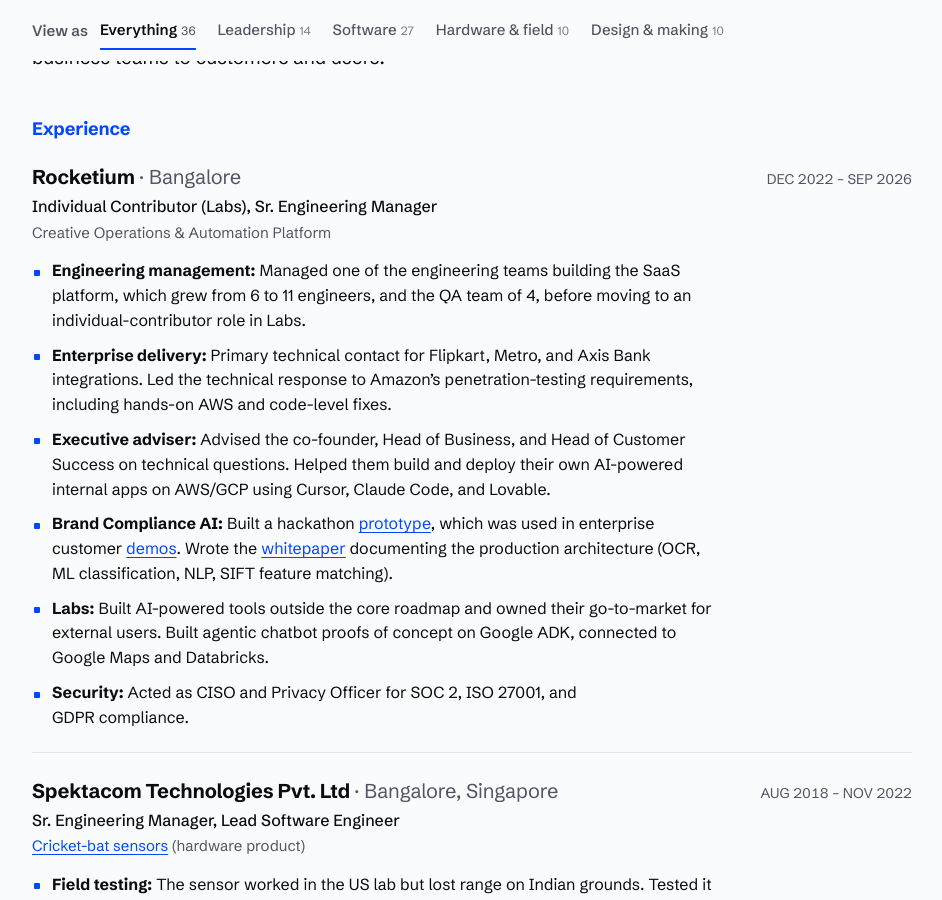
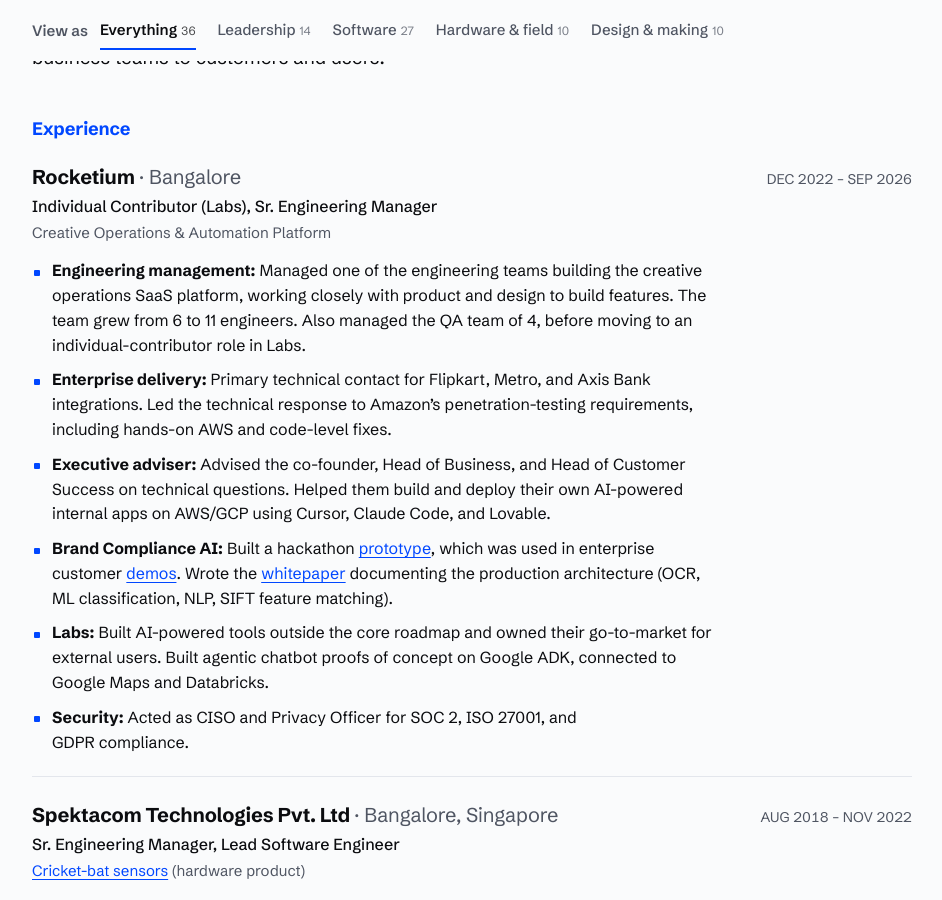
Before and after one commit to and/and.github.io, a Jekyll site: the page resume/index.html, which Jekyll copies as it is, in a window 1280 px wide and 900 px high, scrolled down 403 px. Shown: the whole window, without its empty margins (168-1110 px from the left). Built offline with Jekyll 4.4.1, drawn with Linux system fonts in a browser that asks for light colours.

Commit message:
Resume: engineering management bullet mentions product and design collaboration
Co-Authored-By: Claude Opus 5.5 <noreply@anthropic.com>
Claude-Session: https://claude.ai/code/session_01MuwebNEXBFxCrvNjpbsvNM

```diff
--- a/resume/index.html
+++ b/resume/index.html
@@ -255,7 +255,7 @@ a:hover { text-decoration-thickness: 2px; }
           <p class="dates">DEC 2022 – SEP 2026</p>
         </div>
         <ul class="pts">
-          <li data-v="lead sw"><b>Engineering management:</b> Managed one of the engineering teams building the SaaS platform, which grew from 6 to 11 engineers, and the QA team of 4, before moving to an individual-contributor role in Labs.</li>
+          <li data-v="lead sw"><b>Engineering management:</b> Managed one of the engineering teams building the creative operations SaaS platform, working closely with product and design to build features. The team grew from 6 to 11 engineers. Also managed the QA team of 4, before moving to an individual-contributor role in Labs.</li>
           <li data-v="lead sw"><b>Enterprise delivery:</b> Primary technical contact for Flipkart, Metro, and Axis Bank integrations. Led the technical response to Amazon’s penetration-testing requirements, including hands-on AWS and code-level fixes.</li>
           <li data-v="lead sw"><b>Executive adviser:</b> Advised the co-founder, Head of Business, and Head of Customer Success on technical questions. Helped them build and deploy their own AI-powered internal apps on AWS/GCP using Cursor, Claude Code, and Lovable.</li>
           <li data-v="lead sw"><b>Brand Compliance AI:</b> Built a hackathon <a href="https://compliance.rocketiumlabs.com/?platform=default" target="_blank" rel="noopener">prototype</a>, which was used in enterprise customer <a href="https://www.linkedin.com/posts/satejs_sharing-something-cool-that-most-folks-do-ugcPost-7398822516238016512-QJTD/" target="_blank" rel="noopener">demos</a>. Wrote the <a href="https://rocketium.ai/academy/all/how-rocketium-achieves-90-brand-compliance-accuracy" target="_blank" rel="noopener">whitepaper</a> documenting the production architecture (OCR, ML classification, NLP, SIFT feature matching).</li>
```
